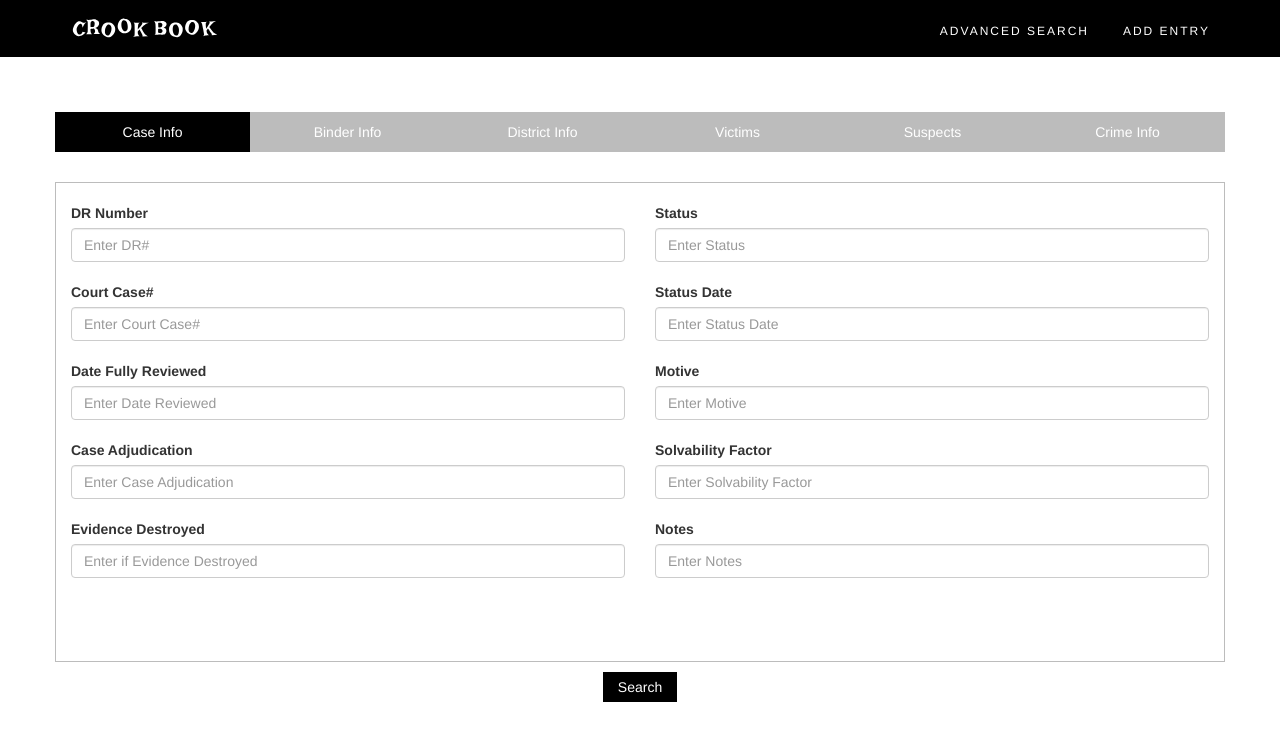
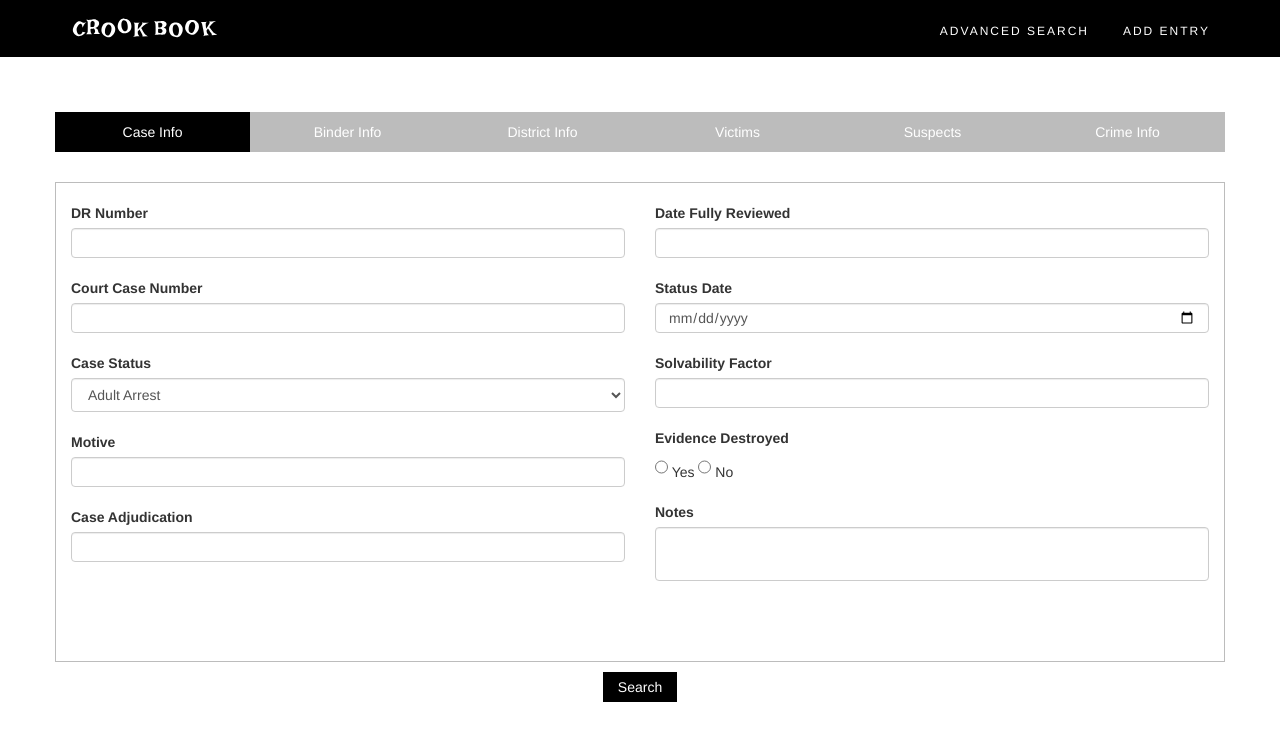
Before and after one commit to evanhessler/CrookBook, a Django app: page /advancedSearch in a window 1280 px wide. Shown: the top 741 px of the page. Run offline with Django 3.2, Linux system fonts and the light colour scheme; some libraries are stand-ins or nearby versions.

Commit message:
divied css by tag, id, class. adv search now looks like add entry. no more ibeam on case info buttons
:wq

```diff
--- a/cases/static/styles/styles.css
+++ b/cases/static/styles/styles.css
@@ -83,38 +38,115 @@ input[type="submit"]:hover {
   box-shadow: 0 1px 1px rgba(0,0,0,0.1);
   color: #222;
 }
-
 input[type="text"], input[type="date"], input[type="number"], select, textarea {
   width: 100%;
 }
-
 input[type="date"], input[type="number"], select {
   height: 30px;
 }
-
+input[type="text"] {
+  height: 30px;
+}
 label {
   display: block !important;
   margin-top: 20px;
 }
+h4 {
+  margin-top: 0;
+}
+textarea {
+  resize: none;
+}
 
+#info-buttons div {
+  cursor: default;
+}
+#nav-bar {
+  background-color: black;
+  width: 100vw;
+  position: fixed;
+}
+#nav-bar > .container {
+  margin-top: 2vh;
+  margin-bottom: 2vh;
+}
+#welcome-page {
+  text-align: center;
+  height: 100vh;
+}
+#database > .container {
+  margin-top: 5vh;
+}
+#add-lookup-page {
+  height: 100vh;
+  display: flex;
+  text-align: center;
+  background-color: #fafafa;
+}
+#add-lookup-page > .container {
+  padding-top: 50vh;
+}
+#add-entry-nav div {
+  background: #bcbcbc;
+  border-top: 10px solid #bcbcbc;
+  border-bottom: 10px solid #bcbcbc;
+  color: white;
+}
+#add-entry-nav .nav-selected {
+  background: black;
+  border-top: 10px solid black;
+  border-bottom: 10px solid black;
+  color: white;
+}
+#add-entry-nav div:hover {
+  background: #999999;
+  border-top: 10px solid #999999;
+  border-bottom: 10px solid #999999;
+  color: white;
+}
+#add-entry-nav .nav-selected:hover {
+  background: black;
+  border-top: 10px solid black;
+  border-bottom: 10px solid black;
+  color: white;
+}
+#button-container {
+  margin-top: 2vh;
+}
+#generate-report-button {
+  margin-top: 30px;
+}
+.page-content {
+  padding-top: 14vh;
+}
+.alignment {
+  text-align: right;
+}
+.anchor-pts {
+  color: white;
+  letter-spacing: 2px;
+  text-decoration: none;
+}
+a.anchor-pts:hover {
+  color: white;
+}
+.basic-search-input {
+  width: 500px !important;
+}
 .navlinks {
   margin-top: 4px;
 }
-
 .navlinks a{
   margin-left: 30px;
   font-size: 12px;
   text-transform: uppercase;
 }
-
 .inline-block {
   display: inline-block;
 }
-
 .basic-search {
   text-align: center;
 }
-
 .button {
   background: black;
   color: white;
@@ -126,61 +158,23 @@ label {
   margin-bottom: 10px;
   cursor: pointer;
 }
-
 .gray-background {
   background: #898989;
 }
-
-input[type="text"] {
-  height: 30px;
-}
-
 .container-wide {
   width: 94% !important;
 }
-
 .table {
   background: white;
   overflow-y: auto;
 }
-
 .database-table {
   height: 60vh;
   overflow-y: scroll;
 }
-
 .add-entry-nav {
   display: inline;
 }
-
-#add-entry-nav div {
-  background: #bcbcbc;
-  border-top: 10px solid #bcbcbc;
-  border-bottom: 10px solid #bcbcbc;
-  color: white;
-}
-
-#add-entry-nav .nav-selected {
-  background: black;
-  border-top: 10px solid black;
-  border-bottom: 10px solid black;
-  color: white;
-}
-
-#add-entry-nav div:hover {
-  background: #999999;
-  border-top: 10px solid #999999;
-  border-bottom: 10px solid #999999;
-  color: white;
-}
-
-#add-entry-nav .nav-selected:hover {
-  background: black;
-  border-top: 10px solid black;
-  border-bottom: 10px solid black;
-  color: white;
-}
-
 .add-entry-block {
   border: 1px solid #bcbcbc;
   height: 60vh;
--- a/cases/templates/advanced-search.html
+++ b/cases/templates/advanced-search.html
@@ -24,191 +24,169 @@
       </center>
     </div>
 
-    <div class="add-entry-block block-selected" id="case-info-entry">
-      <form>
-        <div class="col-xs-6">
-          <div class="form-group">
-            <label>DR Number</label>
-            <input class="form-control" id="case-dr-input" placeholder="Enter DR#">
+    <form id="form-info">
+      <div class="add-entry-block block-selected" id="case-info-entry">
+        <div class='col-sm-12 col-md-6'>
+          <label>DR Number</label>
+          <input type='text' class="form-control" id="case-dr-inp">
+
+          <label>Court Case Number</label>
+          <input type='text' class="form-control" id="case-ccn-inp">
+
+          <label>Case Status</label>
+          <select class="form-control" id="case-status-inp">
+            <option value="AA">Adult Arrest</option>
+            <option value="JA">Juvenile Arrest</option>
+            <option value="AO">Adult Other</option>
+            <option value="JA">Juvenile Arrest</option>
+            <option value="IC">Investigation Continued</option>
+          </select>
+
+          <label>Motive</label>
+          <input type='text' class="form-control" id="case-motive-inp">
+
+          <label>Case Adjudication</label>
+          <input type='text' class="form-control" id="case-adjud-inp">
+
+        </div>
+        <div class='col-sm-12 col-md-6'>
+          <label>Date Fully Reviewed</label>
+          <input type='text' class="form-control" id="case-dfr-inp">
+
+          <label>Status Date</label>
+          <input type='date' class="form-control" id="case-status-date-inp">
+
+          <label>Solvability Factor</label>
+          <input type='number' class="form-control" id="case-sf-inp">
+
+          <label>Evidence Destroyed</label>
+          <input type='radio' id="case-edy-inp"> Yes
+          <input type='radio' id="case-edn-inp"> No
+
+          <label>Notes</label>
+          <textarea class="form-control" id="case-notes-inp"></textarea>
+        </div>
+      </div>
+      <div class="add-entry-block row" id="binder-info-entry">
+        <div class='col-sm-12 col-md-6'>
+          <label>Master DR</label>
+          <input type='text' class="form-control" id="bind-mdr-inp">
+        </div>
+        <div class='col-sm-12 col-md-6'>
+          <label>Check Out Date</label>
+          <input type='date' class="form-control" id="bind-cod-inp">
+        </div>
+      </div>
+      <div class="add-entry-block row" id="district-info-entry">
+        <div class='col-sm-12 col-md-6'>
+          <label>Division</label>
+          <input type='text' class="form-control" id="district-dvsn-inp">
+          <label>Reporting District</label>
+          <input type='text' class="form-control" id="district-rd-inp">
+        </div>
+        <div class='col-sm-12 col-md-6'>
+          <label>Bureau</label>
+          <input type='date' class="form-control" id="district-bureau-inp">
+        </div>
+      </div>
+      <div class="add-entry-block row" id="victims-info-entry">
+        <div class="add-another-block">
+          <div class='col-sm-12 col-md-6'>
+            <label>First Name</label>
+            <input type='text' class="form-control" id="vict-fn-inp">
+
+            <label>Age</label>
+            <input type='number' class="form-control" id="vict-age-inp">
+
+            <label>Ethnicity</label>
+            <select class="form-control" id="vict-ethn-inp">
+              <option value="AA">White</option>
+              <option value="AA">Hispanic</option>
+              <option value="AA">Black or African American</option>
+              <option value="AA">Asian</option>
+              <option value="AA">American Indian or Alaska Native</option>
+              <option value="AA">Middle Eastern</option>
+              <option value="AA">Pacific Islander</option>
+              <option value="AA">Other</option>
+            </select>
           </div>
-          <div class="form-group">
-            <label>Court Case#</label>
-            <input class="form-control" id="case-ccn-input" placeholder="Enter Court Case#">
-          </div>
-          <div class="form-group">
-            <label>Date Fully Reviewed</label>
-            <input class="form-control" id="case-date-rev-input" placeholder="Enter Date Reviewed">
-          </div>
-          <div class="form-group">
-            <label>Case Adjudication</label>
-            <input class="form-control" id="case-adj-input" placeholder="Enter Case Adjudication">
-          </div>
-          <div class="form-group">
-            <label>Evidence Destroyed</label>
-            <input class="form-control" id="case-evid-input" placeholder="Enter if Evidence Destroyed">
+          <div class='col-sm-12 col-md-6'>
+            <label>Last Name</label>
+            <input type='text' class="form-control" id="vict-ln-inp">
+
+            <label>Sex</label>
+            <input type='radio' id="vict-sexm-inp">Male
+            <input type='radio' id="vict-sexf-inp">Female
+
+            <label>Description</label>
+            <textarea class="form-control" id="vict-desc-inp"></textarea>
           </div>
         </div>
+        <center class="button-container" id="add-entry-button">
+          <div class="button inline-block gray-background add-another-button">+ Add Another</div>
+        </center>
+      </div>
 
-        <div class="col-xs-6">
-          <div class="form-group">
-            <label>Status</label>
-            <input class="form-control" id="case-status-input" placeholder="Enter Status">
+      <div class="add-entry-block row" id="suspects-info-entry">
+        <div class="add-another-block">
+          <div class='col-sm-12 col-md-6'>
+            <label>First Name</label>
+            <input type='text' class="form-control" id="susp-fn-inp">
+
+            <label>Age</label>
+            <input type='number' class="form-control" id="susp-age-inp">
+
+            <label>Ethnicity</label>
+            <select class="form-control" id="susp-ethn-inp">
+              <option value="AA">White</option>
+              <option value="AA">Hispanic</option>
+              <option value="AA">Black or African American</option>
+              <option value="AA">Asian</option>
+              <option value="AA">American Indian or Alaska Native</option>
+              <option value="AA">Middle Eastern</option>
+              <option value="AA">Pacific Islander</option>
+              <option value="AA">Other</option>
+            </select>
           </div>
-          <div class="form-group">
-            <label>Status Date</label>
-            <input class="form-control" id="case-st-date-input" placeholder="Enter Status Date">
-          </div>
-          <div class="form-group">
-            <label>Motive</label>
-            <input class="form-control" id="case-motive-input" placeholder="Enter Motive">
-          </div>
-          <div class="form-group">
-            <label>Solvability Factor</label>
-            <input class="form-control" id="case-solvability-input" placeholder="Enter Solvability Factor">
-          </div>
-          <div class="form-group">
-            <label>Notes</label>
-            <input class="form-control" id="case-notes-input" placeholder="Enter Notes">
+          <div class='col-sm-12 col-md-6'>
+            <label>Last Name</label>
+            <input type='text' class="form-control" id="susp-ln-inp">
+
+            <label>Sex</label>
+            <input type='radio' id="susp-sexm-inp">Male
+            <input type='radio' id="susp-sexf-inp">Female
+
+            <label>Description</label>
+            <textarea class="form-control" id="susp-desc-inp"></textarea>
           </div>
         </div>
-      </form>
-    </div>
+        <center class="button-container" id="add-entry-button">
+          <div class="button inline-block gray-background add-another-button">+ Add Another</div>
+        </center>
+      </div>
+      <div class="add-entry-block row" id="crime-info-entry">
+        <div class='col-sm-12 col-md-6'>
+          <label>Coroner Case Number</label>
+          <input type='number' class="form-control" id="crime-ccn-inp">
 
-    <div class="add-entry-block" id="binder-info-entry">
-      <form>
-        <div class="col-xs-12">
-          <div class="form-group">
-            <label>Master DR#</label>
-            <input class="form-control" id="binder-mdr-input" placeholder="Enter Master DR#">
-          </div>
-          <div class="form-group">
-            <label>Check Out Date</label>
-            <input class="form-control" id="binder-check-out-input" placeholder="Enter Check Out Date">
-          </div>
+          <label>Crime Address</label>
+          <input type='text' class="form-control" id="crime-ca-inp">
+
+          <label>Date Reported</label>
+          <input type='date' class="form-control" id="crime-date-rep-inp">
         </div>
-      </form>
-    </div>
+        <div class='col-sm-12 col-md-6'>
+          <label>Weapon</label>
+          <input type='text' class="form-control" id="crime-weapon-inp">
 
-    <div class="add-entry-block" id="district-info-entry">
-      <form>
-        <div class="col-xs-12">
-          <div class="form-group">
-            <label>Division </label>
-            <input class="form-control" id="dist-division-input" placeholder="Enter Division">
-          </div>
-          <div class="form-group">
-            <label>Bureau</label>
-            <input class="form-control" id="dist-bureau-input" placeholder="Enter Bureau">
-          </div>
-          <div class="form-group">
-            <label>Reporting District</label>
-            <input class="form-control" id="dist-rd-input" placeholder="Enter Reporting District">
-          </div>
+          <label>Crime Committed</label>
+          <input type='text' class="form-control" id="crime-comm-inp" placeholder="Default: Murder">
+
+          <label>Date Occurred</label>
+          <input type='date' class="form-control" id="crime-date-occ-inp">
         </div>
-      </form>
-    </div>
-
-    <div class="add-entry-block" id="victims-info-entry">
-      <form>
-        <div class="col-xs-6">
-          <div class="form-group">
-            <label>First Name </label>
-            <input class="form-control" id="vict-fn-input" placeholder="Enter First Name">
-          </div>
-          <div class="form-group">
-            <label>Last Name</label>
-            <input class="form-control" id="vict-ln-input" placeholder="Enter Last Name">
-          </div>
-          <div class="form-group">
-            <label>Ethnicity</label>
-            <input class="form-control" id="vict-ethn-input" placeholder="Enter Ethnicity">
-          </div>
-        </div>
-
-        <div class="col-xs-6">
-          <div class="form-group">
-            <label>Description</label>
-            <input class="form-control" id="vict-desc-input" placeholder="Enter Discription">
-          </div>
-          <div class="form-group">
-            <label>Sex</label>
-            <input class="form-control" id="vict-sex-input" placeholder="Enter Sex(lol)">
-          </div>
-          <div class="form-group">
-            <label>Age</label>
-            <input class="form-control" id="vict-age-input" placeholder="Enter Age">
-          </div>
-        </div>
-      </form>
-    </div>
-
-    <div class="add-entry-block" id="suspects-info-entry">
-      <form>
-        <div class="col-xs-6">
-          <div class="form-group">
-            <label>First Name </label>
-            <input class="form-control" id="susp-fn-input" placeholder="Enter First Name">
-          </div>
-          <div class="form-group">
-            <label>Last Name</label>
-            <input class="form-control" id="susp-ln-input" placeholder="Enter Last Name">
-          </div>
-          <div class="form-group">
-            <label>Ethnicity</label>
-            <input class="form-control" id="susp-ethn-input" placeholder="Enter Ethnicity">
-          </div>
-        </div>
-
-        <div class="col-xs-6">
-          <div class="form-group">
-            <label>Description</label>
-            <input class="form-control" id="susp-desc-input" placeholder="Enter Discription">
-          </div>
-          <div class="form-group">
-            <label>Sex</label>
-            <input class="form-control" id="susp-sex-input" placeholder="Enter Sex(lol)">
-          </div>
-          <div class="form-group">
-            <label>Age</label>
-            <input class="form-control" id="susp-age-input" placeholder="Enter Age">
-          </div>
-        </div>
-      </form>
-    </div>
-
-    <div class="add-entry-block" id="crime-info-entry">
-      <form>
-        <div class="col-xs-6">
-          <div class="form-group">
-            <label>Crime Committed</label>
-            <input class="form-control" id="crime-committed-input" placeholder="Enter Crime Committed">
-          </div>
-          <div class="form-group">
-            <label>Weapon and/or Method</label>
-            <input class="form-control" id="crime-weapon-input" placeholder="Enter Weapon and/or Method">
-          </div>
-          <div class="form-group">
-            <label>Coroner Case Number</label>
-            <input class="form-control" id="crim-ccn-input" placeholder="Enter Coroner Case Number">
-          </div>
-        </div>
-
-        <div class="col-xs-6">
-          <div class="form-group">
-            <label>Address</label>
-            <input class="form-control" id="crime-address-input" placeholder="Enter Address">
-          </div>
-          <div class="form-group">
-            <label>Date Occurred</label>
-            <input class="form-control" id="crime-date-occ-input" placeholder="Enter Date Occurred">
-          </div>
-          <div class="form-group">
-            <label>Date Reported</label>
-            <input class="form-control" id="crime-date-rep-input" placeholder="Enter Date Reported">
-          </div>
-        </div>
-      </form>
-    </div>
+      </div>
+    </form>
 
     <center class="button-container" id="adv-search-button">
       <div class="button inline-block">Search</div>
```
Also changed, not shown: other parts of cases/static/styles/styles.css (+0 -62 lines), cases/templates/add-entry.html (+37 -36 lines).
